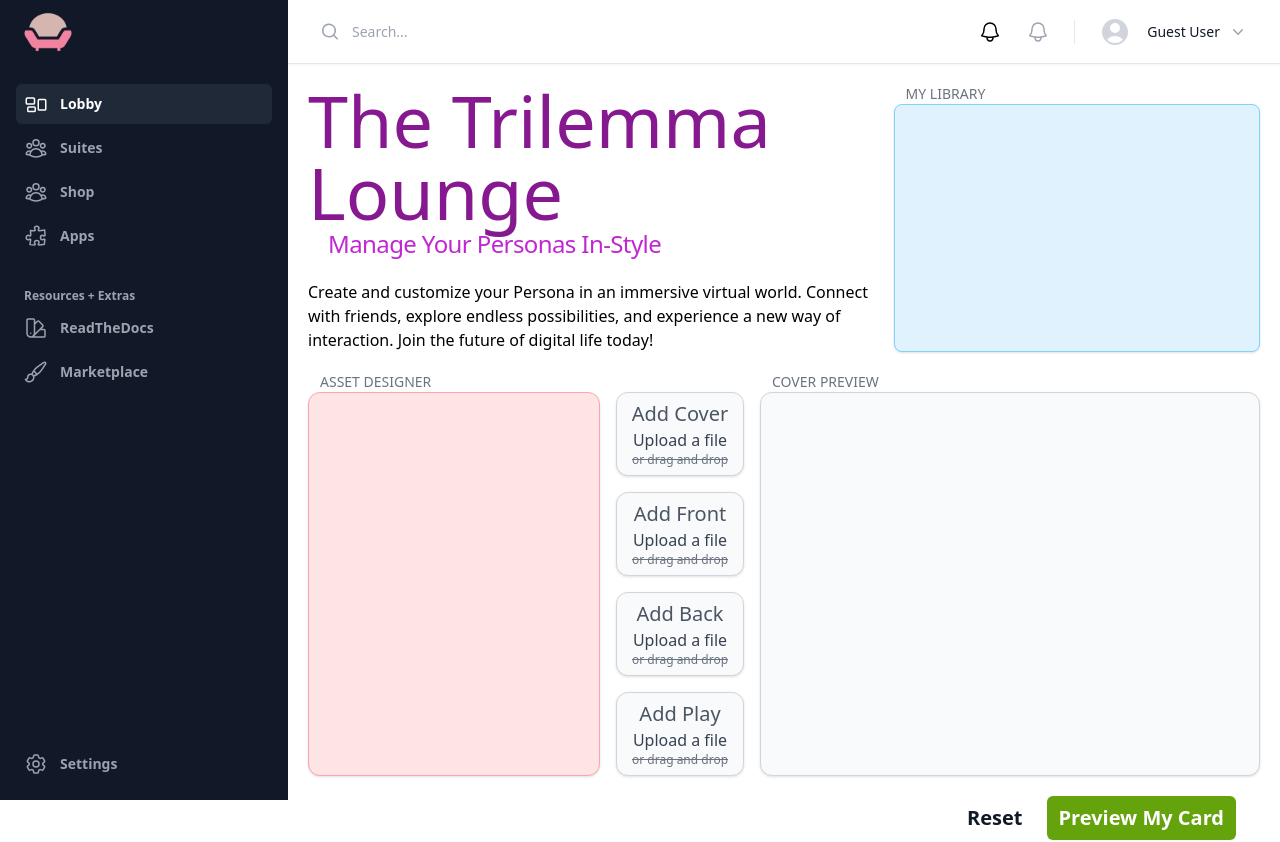
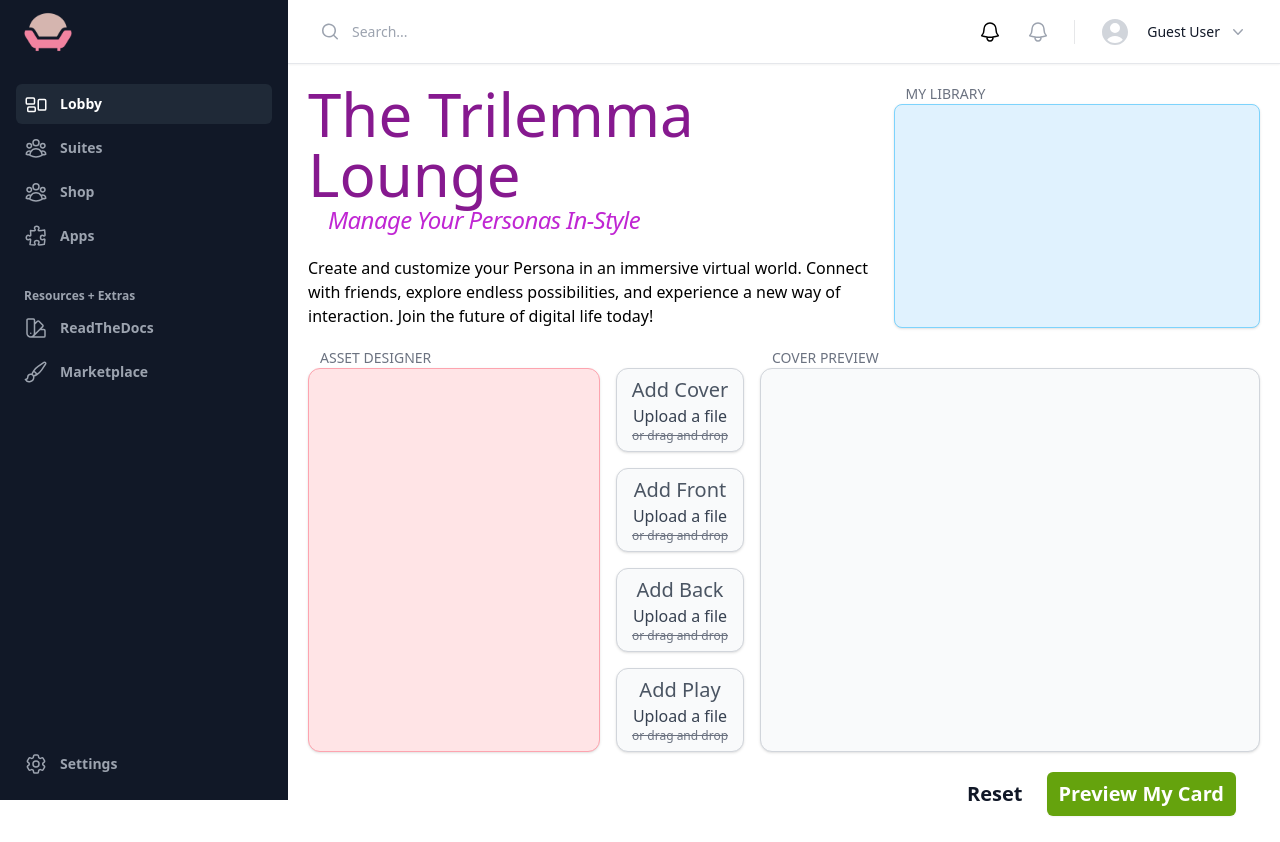
Before and after one commit to avasdao/awesome-nexa-lounge, a Nuxt app: page / in a window 1280 px wide. Shown: the top 842 px of the page. Built offline with nearby package versions, Linux system fonts and the light colour scheme.

Commit message:
Update UI.

```diff
--- a/pages/index.vue
+++ b/pages/index.vue
@@ -134,11 +134,11 @@ const build = async () => {
 <template>
     <section class="block grid grid-cols-5 gap-6">
         <div class="col-span-3">
-            <h1 class="text-fuchsia-800 text-6xl lg:text-7xl font-light">
+            <h1 class="text-fuchsia-800 text-5xl lg:text-6xl font-light">
                 The Trilemma Lounge
             </h1>
 
-            <h3 class="pl-5 text-fuchsia-600 text-xl lg:text-2xl font-medium tracking-tight">
+            <h3 class="pl-5 text-fuchsia-600 text-xl lg:text-2xl font-medium tracking-tight italic">
                 Manage Your Personas In-Style
             </h3>
 
```
